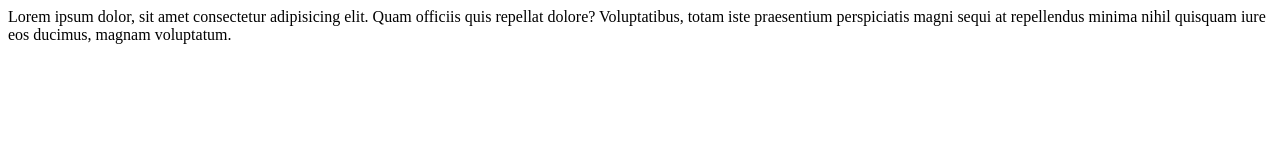
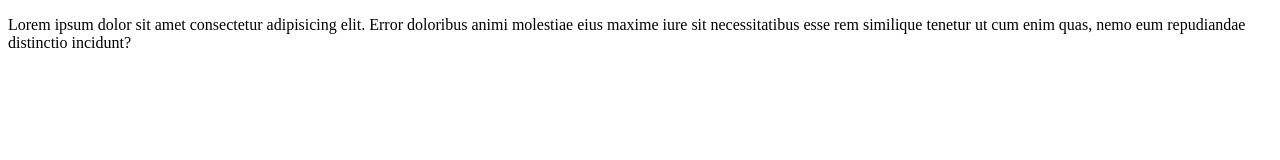
Before and after one commit to jolil-jolil/my--3rdbatch-repo, a plain HTML site: page index.html in a window 1280 px wide. Drawn offline with Linux system fonts and the light colour scheme.

Commit message:
first commit

```diff
--- a/index.html
+++ b/index.html
@@ -6,7 +6,9 @@
     <title>Document</title>
 </head>
 <body>
-    Lorem ipsum dolor, sit amet consectetur adipisicing elit. Quam officiis quis repellat dolore? Voluptatibus, totam iste praesentium perspiciatis magni sequi at repellendus minima nihil quisquam iure eos ducimus, magnam voluptatum.
+    <p>
+        Lorem ipsum dolor sit amet consectetur adipisicing elit. Error doloribus animi molestiae eius maxime iure sit necessitatibus esse rem similique tenetur ut cum enim quas, nemo eum repudiandae distinctio incidunt?
+    </p>
 
 </body>
 </html>
```
